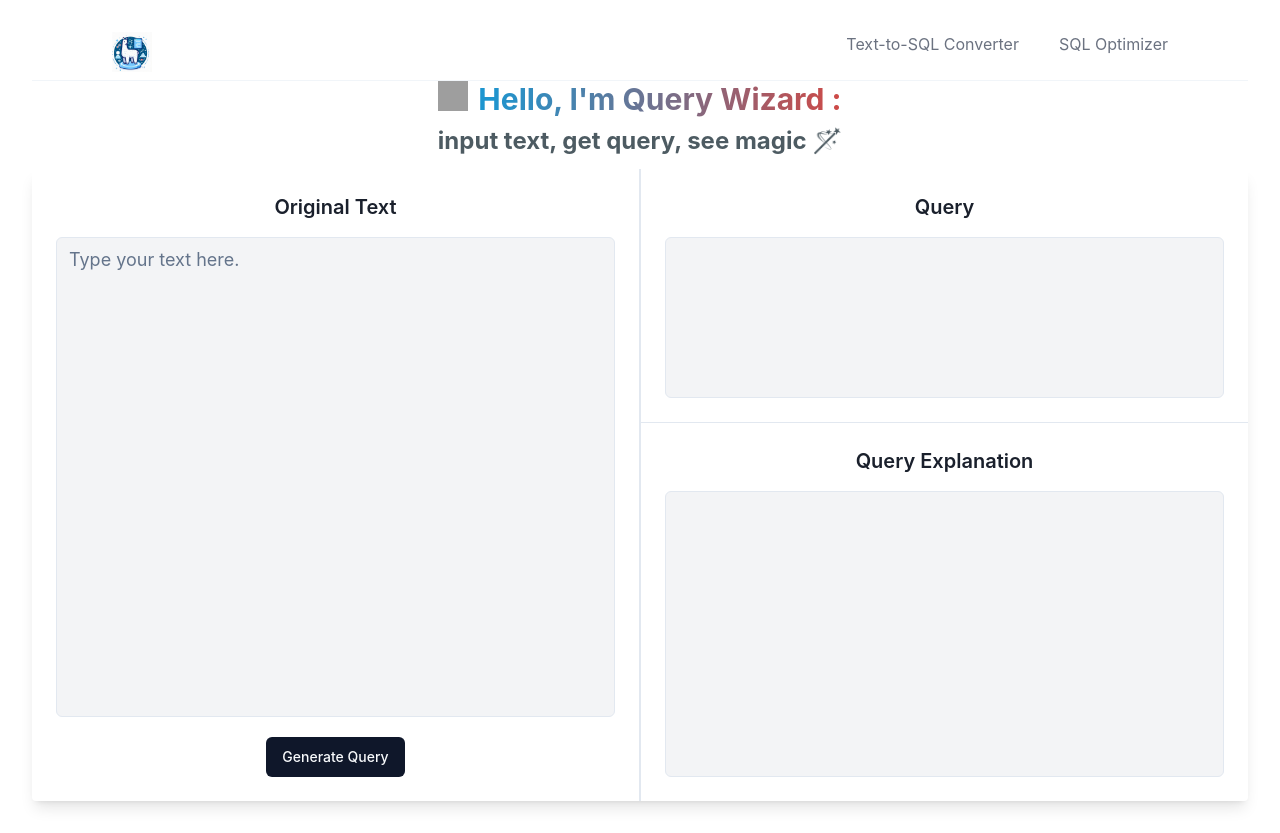
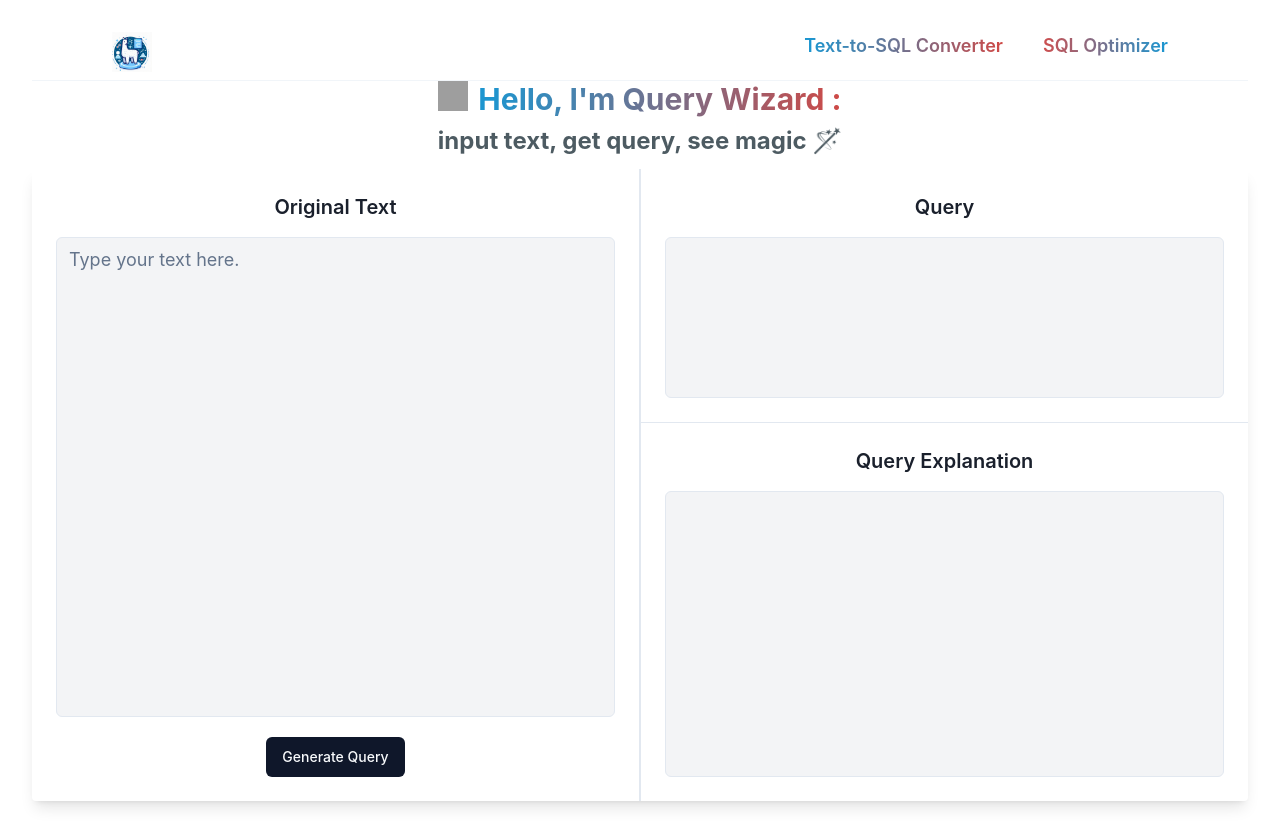
Before and after one commit to Oracle-Wizards/Frontend, a React (Vite) app: page /ChatBot in a window 1280 px wide. Built offline with nearby package versions, Linux system fonts and the light colour scheme; grey boxes are pictures that could not be loaded.

Commit message:
Refactor navbar component and update CSS styles

```diff
--- a/src/App.jsx
+++ b/src/App.jsx
@@ -6,7 +6,7 @@ import './App.css'
 import Query from './pages/query/Query';
 import { ChakraProvider } from '@chakra-ui/react'
 import Home from './pages/home/Home';
-import Navbar from "./components/navbar";
+import Navbar from "./components/navbar/navbar";
 function App() {
   const Layout = () => {
     return (
--- /dev/null
+++ b/src/components/navbar/navbar.css
@@ -0,0 +1,16 @@
+.title1{
+
+    background: #1D95CF;
+    background: linear-gradient(to right, #1D95CF 3%, #CF4946 100%);
+    -webkit-background-clip: text;
+    -webkit-text-fill-color: transparent;
+
+}
+
+.title2{
+    background: #1D95CF;
+    background: linear-gradient(to  left, #1D95CF 3%, #ce4f4f 100%);
+    -webkit-background-clip: text;
+    -webkit-text-fill-color: transparent;
+
+}
--- a/src/components/navbar.jsx
+++ b/src/components/navbar/navbar.jsx
@@ -1,6 +1,7 @@
 import React from 'react';
 import { Button } from "@/components/ui/button";
 import { Link } from 'react-router-dom';
+import './navbar.css';
 
 const Navbar = () => {
     return (
@@ -18,12 +19,12 @@ const Navbar = () => {
 
                 <div className="hidden md:flex md:space-x-10 list-none">
                     <li>
-                        <Link to="/ChatBot" className="text-base font-normal text-gray-500 list-none hover:text-gray-900">
+                        <Link to="/ChatBot" className="text-lg font-semibold text-gray-500 list-none title1 hover:text-gray-900">
                             Text-to-SQL Converter
                         </Link>
                     </li>
                     <li>
-                        <Link to="/playground" className="text-base font-normal text-gray-500 list-none hover:text-gray-900">
+                        <Link to="/playground" className="text-lg font-semibold text-gray-500 list-none title2 hover:text-gray-900">
                             SQL Optimizer
                         </Link>
                     </li>
--- a/src/pages/playground/playgroud.css
+++ b/src/pages/playground/playgroud.css
@@ -2,6 +2,13 @@
 
     background: #1D95CF;
     background: linear-gradient(to right, #1D95CF 3%, #CF4946 100%);
+    -webkit-background-clip: text;
+    -webkit-text-fill-color: transparent;
+
+}
+.title3{
+    background: #15b2c1;
+    background: linear-gradient(to right, #46cad6 3%, #c042d1 100%);
     -webkit-background-clip: text;
     -webkit-text-fill-color: transparent;
 
```
